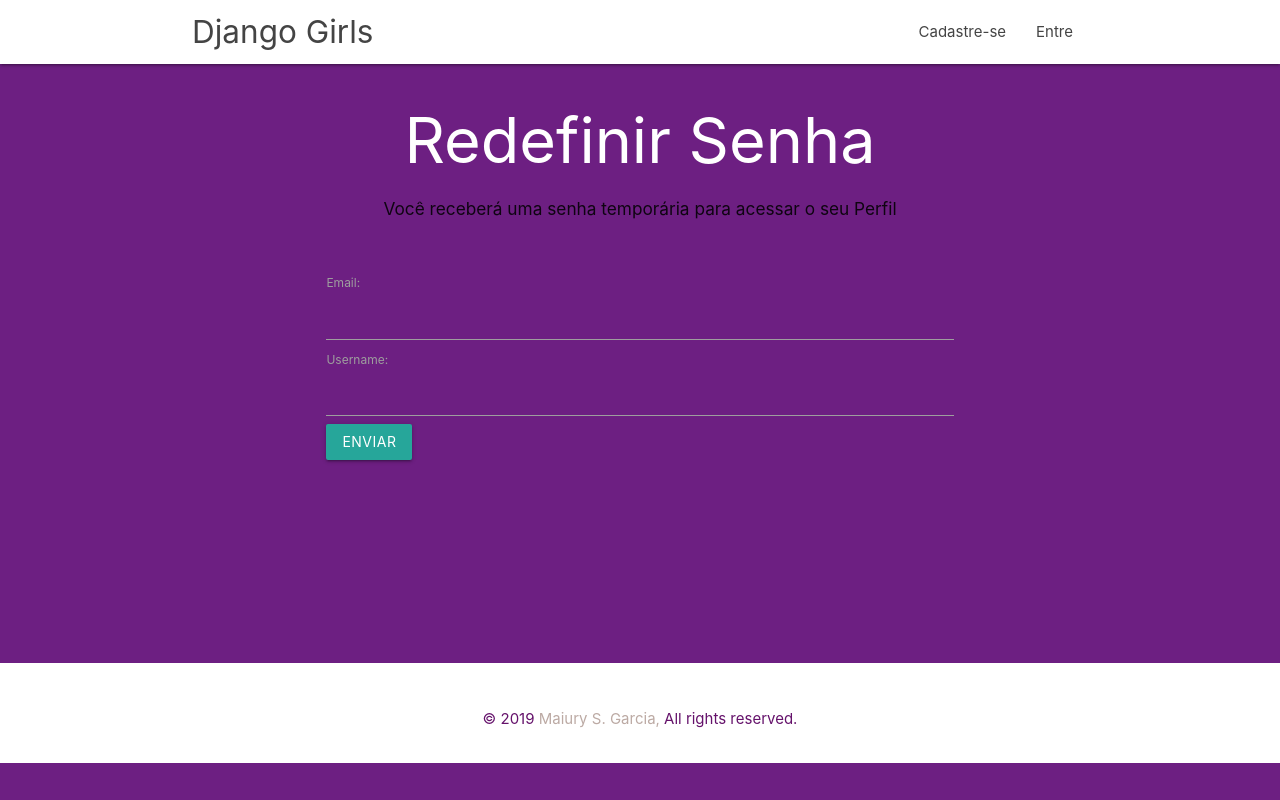
After one commit to gomaaygo/my-first-blog, a Django app: page /esqueci_senha in a window 1280 px wide. The commit adds this page. Run offline with Django 3.2, Linux system fonts and the light colour scheme; some libraries are stand-ins or nearby versions.

Commit message:
Inserindo função de enviar email

```diff
--- a/blog/forms.py
+++ b/blog/forms.py
@@ -6,3 +6,8 @@ class PostForm(forms.ModelForm):
     class Meta:
         model = Post
         fields = ('title', 'text',)
+
+
+class PassForm(forms.Form):
+    email = forms.CharField(required=True)
+    username = forms.CharField(required=True)
--- /dev/null
+++ b/blog/templates/blog/esqueci_senha.html
@@ -0,0 +1,18 @@
+{% extends 'blog/base.html' %}
+{% block content %}
+
+    <div class="container">
+        <center><h1>Redefinir Senha</h1></center>
+        <center><h6>Você receberá uma senha temporária para acessar o seu Perfil</h6></center>
+    </div>
+    <br><br>
+    <div class="container">
+        <form action="{% url 'go_send' %}" method="post">
+            {% csrf_token %}
+            {{form}}
+            <button class="btn btn-primary" type="submit" name="button">Enviar</button>
+        </form>
+    </div>
+    <br><br><br><br><br><br><br><br><br>
+
+{% endblock %}
--- a/blog/templates/blog/login.html
+++ b/blog/templates/blog/login.html
@@ -17,7 +17,8 @@
     <button type="submit" class="save btn botao-salvar">Entrar</button>
     </form>
     <div class="container">
-        <center><a href="#">Esqueceu a Senha?</a></center>
+        <center><a href="{% url 'esqueci_senha' %}">Esqueceu a Senha?</a></center>
     </div>
+    <br><br><br><br><br><br><br><br>
 
 {% endblock %}
--- a/blog/urls.py
+++ b/blog/urls.py
@@ -9,4 +9,6 @@ urlpatterns = [
     path('page/login', views.page_login, name='page_login'),
     path('login_views', views.login_views, name='login_views'),
     path('logout_view', views.logout_view, name='logout_view'),
+    path('esqueci_senha', views.esqueci_senha, name='esqueci_senha'),
+    path('go_send', views.go_send, name='go_send'),
 ]
--- a/blog/views.py
+++ b/blog/views.py
@@ -1,11 +1,12 @@
-from django.shortcuts import render
-from django.utils import timezone
 from .models import Post
-from django.shortcuts import render, get_object_or_404
-from .forms import PostForm
+from .forms import PostForm, PassForm
 from django.shortcuts import redirect
 from django.contrib.auth.models import User
 from django.contrib.auth import authenticate, login, logout
+from django.core.mail import send_mail
+from django.shortcuts import render, get_object_or_404
+from django.utils.crypto import get_random_string
+from django.utils import timezone
 
 
 def post_list(request):
@@ -73,3 +74,28 @@ def login_views(request):
 def logout_view(request):
     logout(request)
     return render(request, 'blog/login.html', {})
+
+
+def esqueci_senha(request):
+    form = PassForm()
+    return render(request, 'blog/esqueci_senha.html', {'form': form})
+
+
+def senha():
+    chars = 'abcdefghijklmnopqrstuvwxyz0123456789!@#$%^&*(-_=+)'
+    return get_random_string(10, chars)
+
+
+def go_send(request):
+    password = senha()
+    subject = 'Olá - Está é uma menssagem da sua app django'
+    message = ' Sua nova senha: ' + password
+    email_from = request.POST['email']
+    username = request.POST['username']
+    user = get_object_or_404(User, username=username)
+    user.set_password(password)
+    user.save()
+    recipient_list = ['maiurygarcia@gmail.com', ]
+    send_mail(subject, message, email_from, recipient_list)
+    msg = 'Seu email foi enviado com sucesso.'
+    return render(request, 'blog/esqueci_senha.html', {'msg': msg})
```
Also changed, not shown: mysite/settings.py (+8 -0 lines), db.sqlite3.
